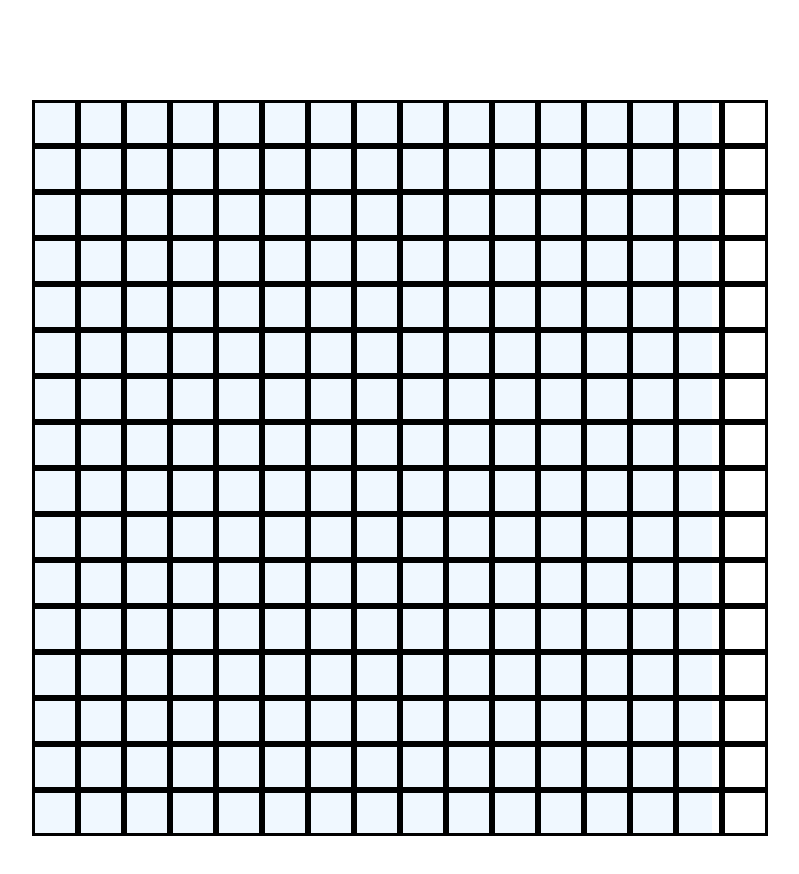
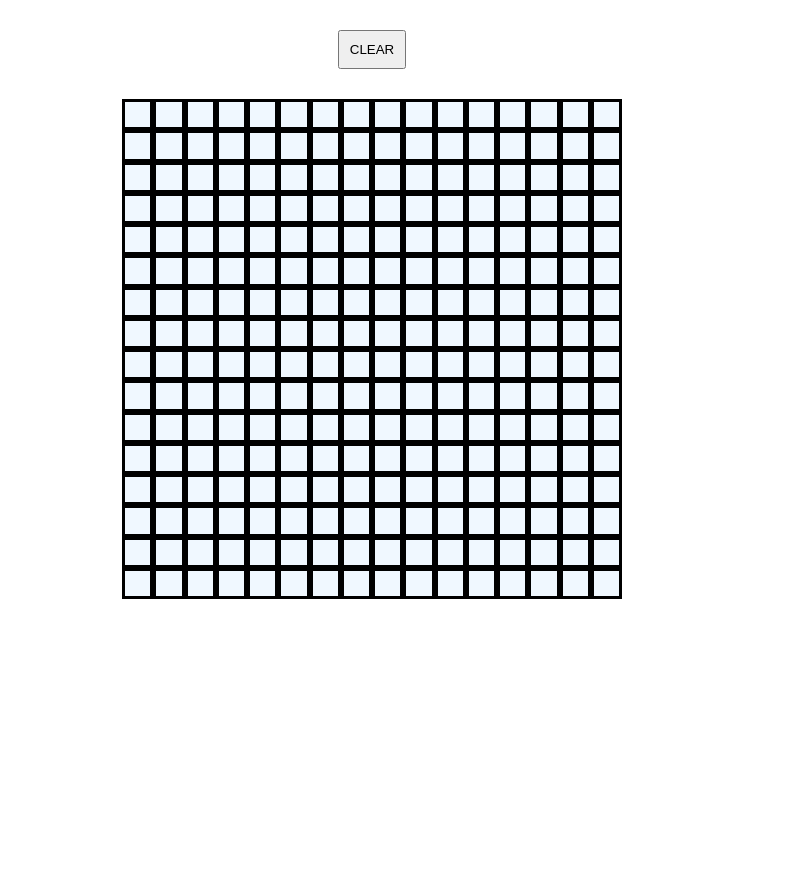
Before and after one commit to Chezz-B/etch-a-sketch, a plain HTML site: page index.html in a window 1280 px wide. Shown: the whole page, without its empty margins (268-1067 px from the left). After the commit the page ends 800 px from the top, so only its background shows below. Drawn offline with Linux system fonts and the light colour scheme.

Commit message:
made CLEAR button

```diff
--- a/index.html
+++ b/index.html
@@ -8,6 +8,7 @@
   <link rel="stylesheet" href="style.css">
 </head>
 <body>
+  <button id="clearBtn">CLEAR</button>
   <div id="container"></div>
   <script src="script.js"></script>
 </body>
--- a/script.js
+++ b/script.js
@@ -12,3 +12,13 @@ const container = document.getElementById("container");
 
   container.appendChild(item);
 };
+
+// const items = document.getElementsByClassName("item");
+
+const clearBtn = document.getElementById("clearBtn");
+clearBtn.addEventListener("click", function(){
+  const items = document.querySelectorAll(".item");
+  for(let i = 0; i < items.length; i++){
+    items[i].style.backgroundColor = "white";
+  }
+})
--- a/style.css
+++ b/style.css
@@ -1,6 +1,7 @@
 * {
   margin: 0;
   padding: 0;
+
 }
 
 #container {
@@ -8,15 +9,19 @@
   background-color: aliceblue;
   display: grid;
   grid-template-columns: repeat(16, 16fr);
-  margin: 100px 300px;
-  /* padding: 100px; */
-  /* line-height: 0; */
-  /* flex-wrap: wrap; */
+  margin: auto;
+  height: 500px;
+  width: 500px;
 }
 
 .item {
   border: solid black;
-  padding: 20px;
+  width: auto;
+  height: auto;
+}
 
-  /* display: inline-flex; */
+#clearBtn {
+  display: flex;
+  margin: 30px auto;
+  padding: 10px;
 }
```
